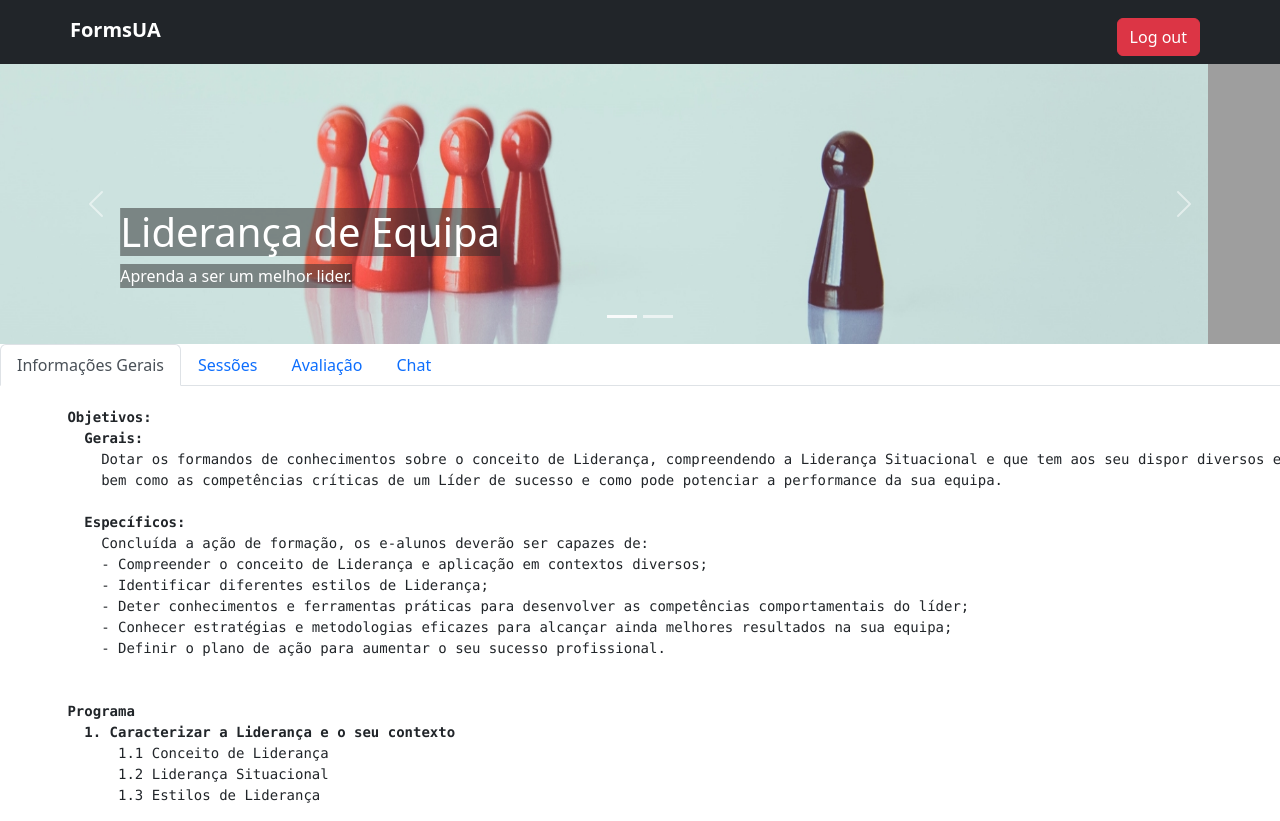
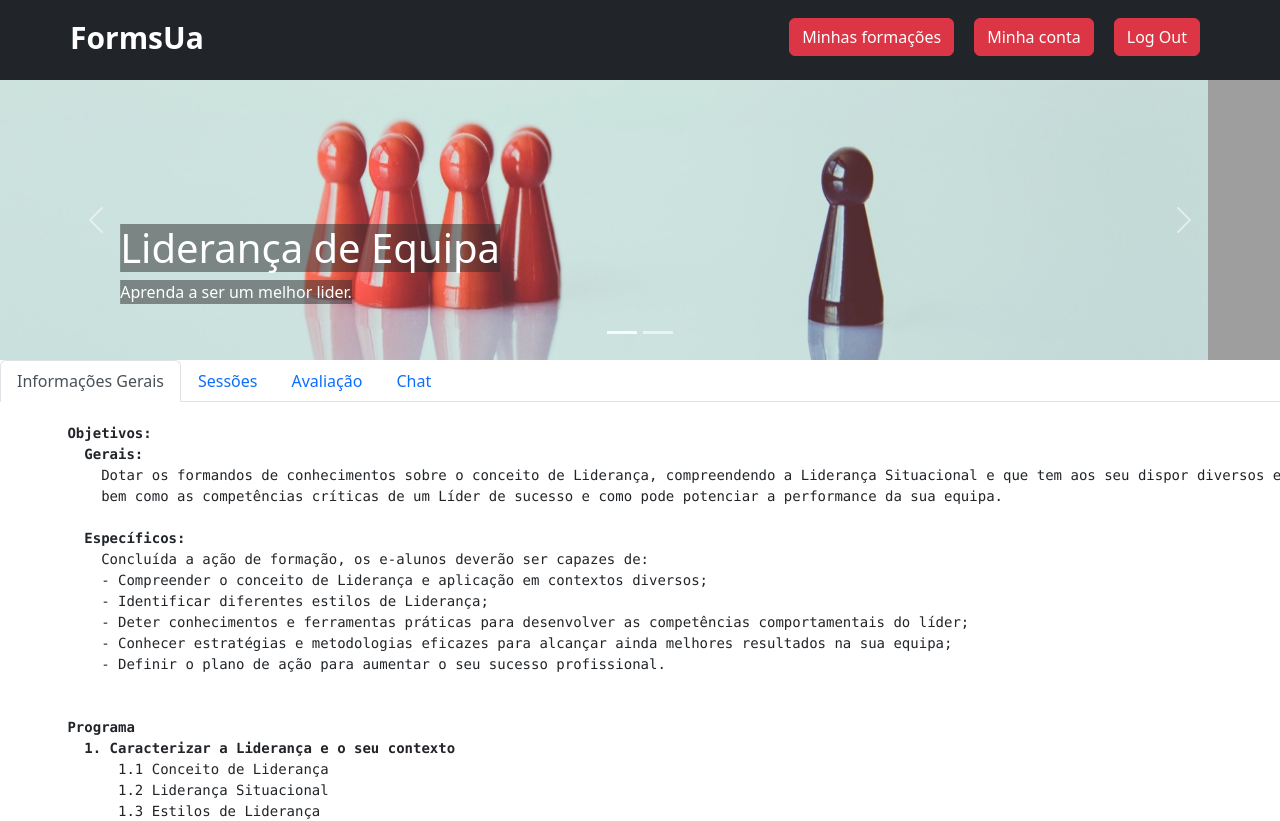
Before and after one commit to MVD99/as, a plain HTML site: page FormsUA-html/html/form1.html in a window 1280 px wide. Shown: the top 821 px of the page. Drawn offline with nearby package versions, Linux system fonts and the light colour scheme; grey boxes are pictures that could not be loaded.

Commit message:
navbar added to form1

```diff
--- a/FormsUA-html/html/form1.html
+++ b/FormsUA-html/html/form1.html
@@ -6,7 +6,12 @@
     <link rel="canonical" href="https://getbootstrap.com/docs/5.2/examples/album/">
     <link href="https://getbootstrap.com/docs/5.2/dist/css/bootstrap.min.css" rel="stylesheet" integrity="sha384-0evHe/X+R7YkIZDRvuzKMRqM+OrBnVFBL6DOitfPri4tjfHxaWutUpFmBp4vmVor" crossorigin="anonymous">
 <meta name="theme-color" content="#712cf9">
+<title>Liderança</title>
+
     <style>
+      .navbar {
+        --bs-navbar-padding-y: 0.5rem;
+        }
       .bd-placeholder-img {
         font-size: 1.125rem;
         text-anchor: middle;
@@ -88,16 +93,34 @@
   <body>
 
     <header>
-  <div class="navbar navbar-dark bg-dark shadow-sm">
+      <nav class="navbar navbar-expand-sm navbar-dark bg-dark shadow-sm">
       <div class="container">
             <a href="#" class="navbar-brand d-flex align-items-center">
-        <strong class="text2">FormsUA</strong>
+              <strong class="text2" style="font-size:30px">FormsUa</strong>
             </a>
-      <a class="d-flex btn btn-danger button" role="search" href="index.html">
-        Log out
-      </a>
+
+            <div class="justify-content-end" id="myNavbar">
+              <ul class="navbar-nav">
+                  <li class="nav-item">
+                      <form action="formando.html">
+              <button class="btn btn-danger button" type="submit">Minhas formações</button>
+            </form>
+                  </li>
+                  <li class="nav-item">
+                       <form action="index.html">
+              <button class="btn btn-danger button" type="submit">Minha conta</button>
+            </form>
+                  </li>
+                  <li class="nav-item">
+                      <form action="index.html">
+              <button class="btn btn-danger button" type="submit">Log Out</button>
+            </form>
+                  </li>
+              </ul>
+
             </div>
           </div>
+        </nav>
       </header>
 <main>
   <div id="myCarousel" class="carousel slide" data-bs-ride="carousel">
```
Lines whose indentation alone changed are shown as unchanged.
